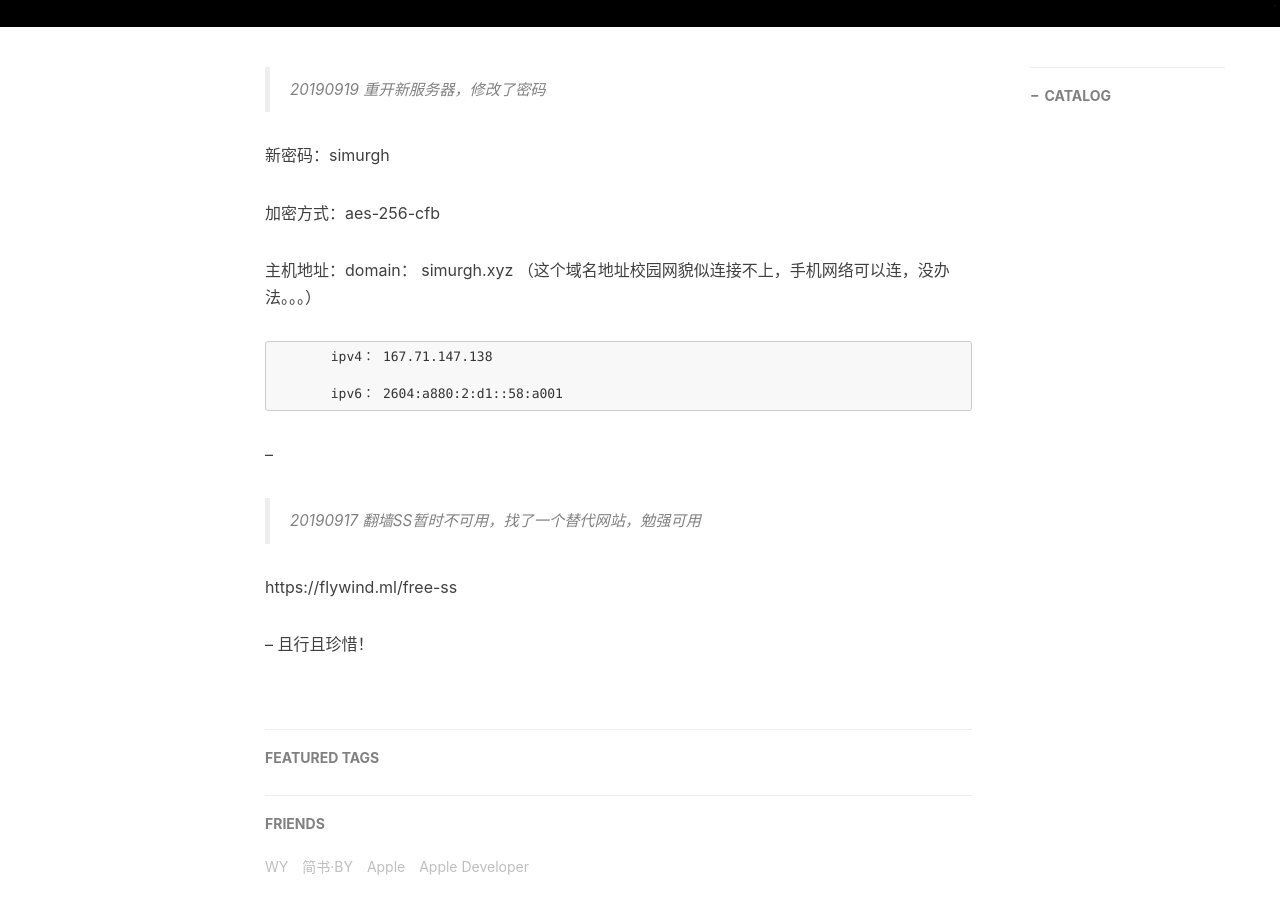
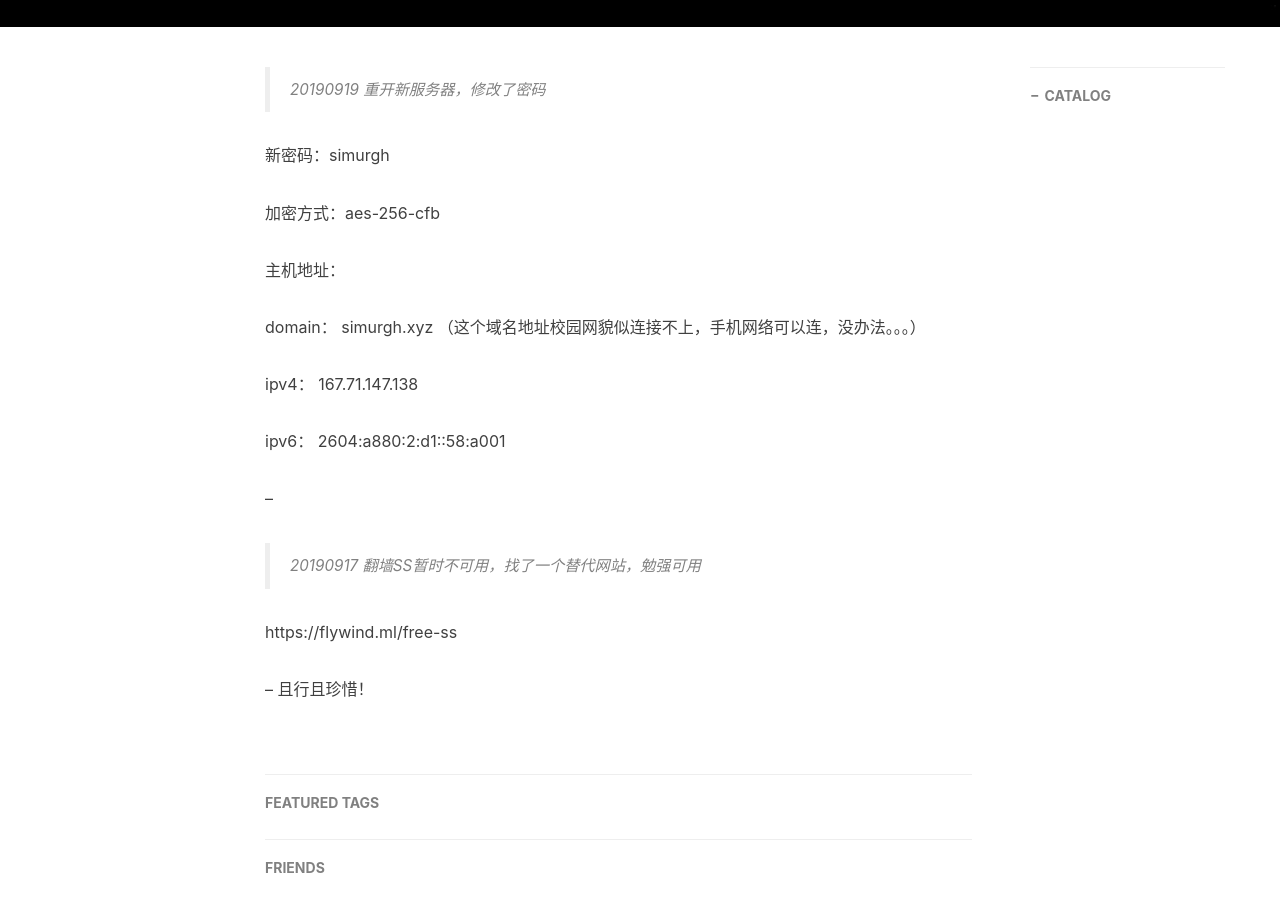
Before and after one commit to SimurghV/myblog, a Jekyll site: the page built from _posts/2019-09-19-ss更新贴.md, in a window 1280 px wide and 900 px high, scrolled down 496 px. Built offline with Jekyll 4.4.1, drawn with Linux system fonts in a browser that asks for light colours; nearby versions of some CDN libraries; comment, search, counter and statistics services are not loaded.

```diff
--- a/_posts/2019-09-19-ss更新贴.md
+++ b/_posts/2019-09-19-ss更新贴.md
@@ -16,11 +16,14 @@ tags:
 
 加密方式：aes-256-cfb
 
-主机地址：domain： simurgh.xyz （这个域名地址校园网貌似连接不上，手机网络可以连，没办法。。。）
 
-           ipv4： 167.71.147.138
+主机地址：
 
-           ipv6： 2604:a880:2:d1::58:a001
+domain： simurgh.xyz （这个域名地址校园网貌似连接不上，手机网络可以连，没办法。。。）
+
+ipv4： 167.71.147.138
+
+ipv6： 2604:a880:2:d1::58:a001
 
 
 
```
